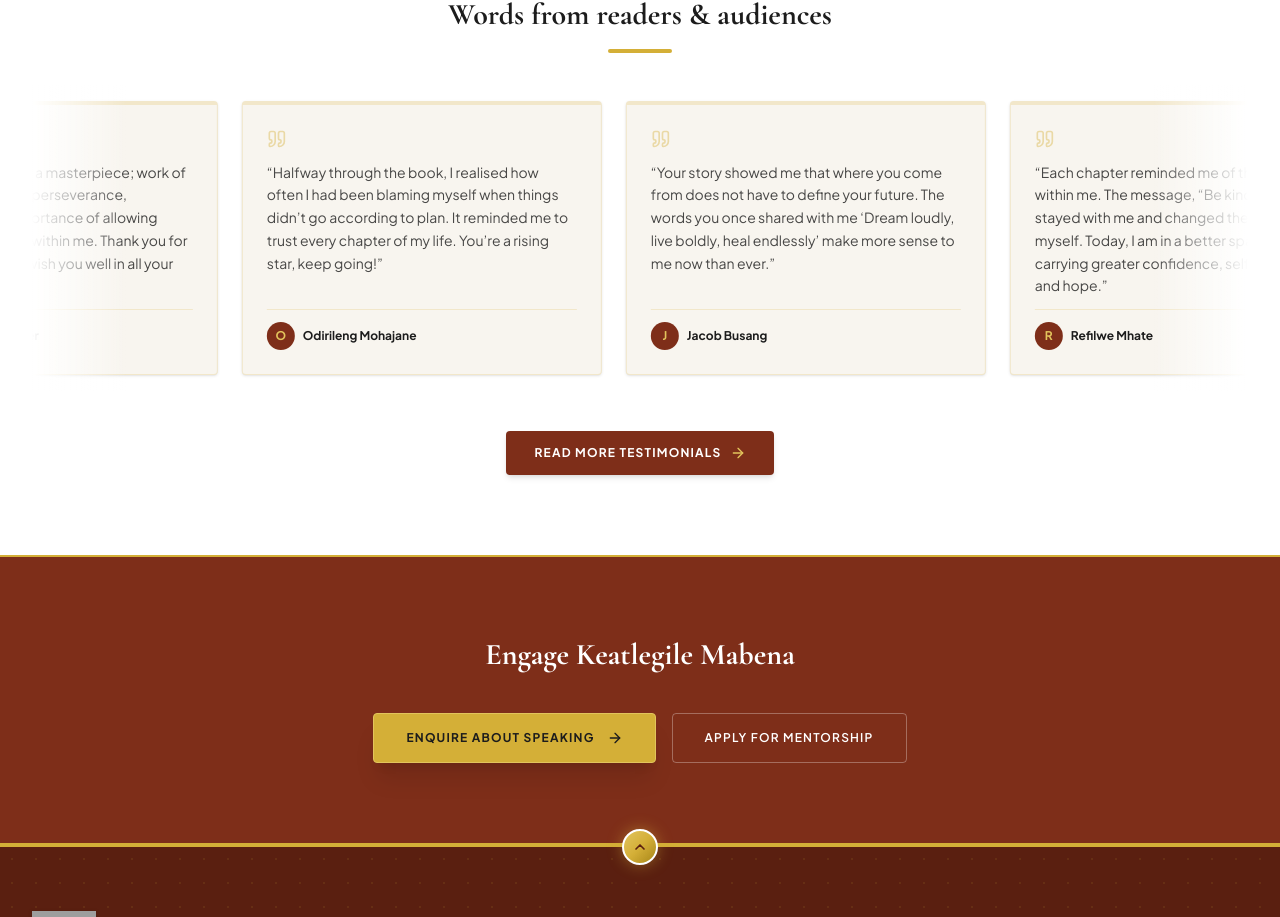
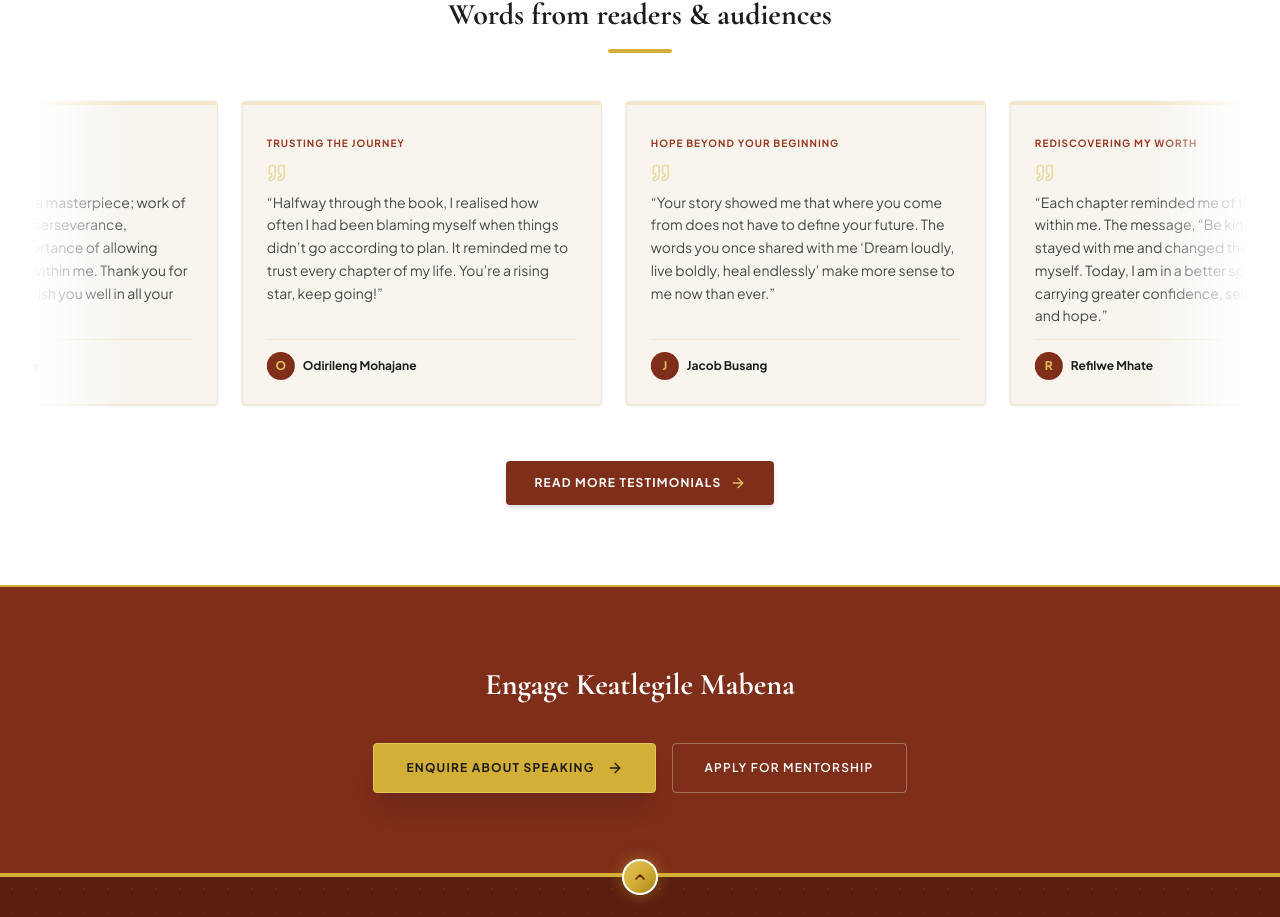
Before and after one commit to dreamhuntermoalosi-rgb/keatlegile-mabena-revised, a React (Vite) app: page / in a window 1280 px wide. Shown: the part 4111-5028 px from the top of the page. Built offline with nearby package versions, Linux system fonts and the light colour scheme; grey boxes are pictures that could not be loaded.

Commit message:
fix: add testimonial categories to homepage carousel
Each carousel card now shows the category label (e.g. 'Faith &
Perseverance', 'Trusting the journey') above the quote, matching
the Testimonials page layout.

```diff
--- a/src/pages/Home.tsx
+++ b/src/pages/Home.tsx
@@ -715,7 +715,10 @@ export const Home: React.FC = () => {
                   className="w-[300px] sm:w-[360px] shrink-0 bg-[#F8F5EF] p-6 rounded-sm border-t-4 border-[#D4AF37] border-x border-b border-[#D4AF37]/20 shadow-sm flex flex-col justify-between"
                 >
                   <div>
-                    <Quote className="w-5 h-5 text-[#D4AF37]/40 mb-3" />
+                    <span className="inline-block text-[10px] font-bold uppercase tracking-widest text-[#9a3820] mb-3">
+                      {t.category}
+                    </span>
+                    <Quote className="w-5 h-5 text-[#D4AF37]/40 mb-2" />
                     <p className="text-xs sm:text-sm text-[#1C1C1C]/80 leading-relaxed">
                       &ldquo;{t.quote}&rdquo;
                     </p>
```
